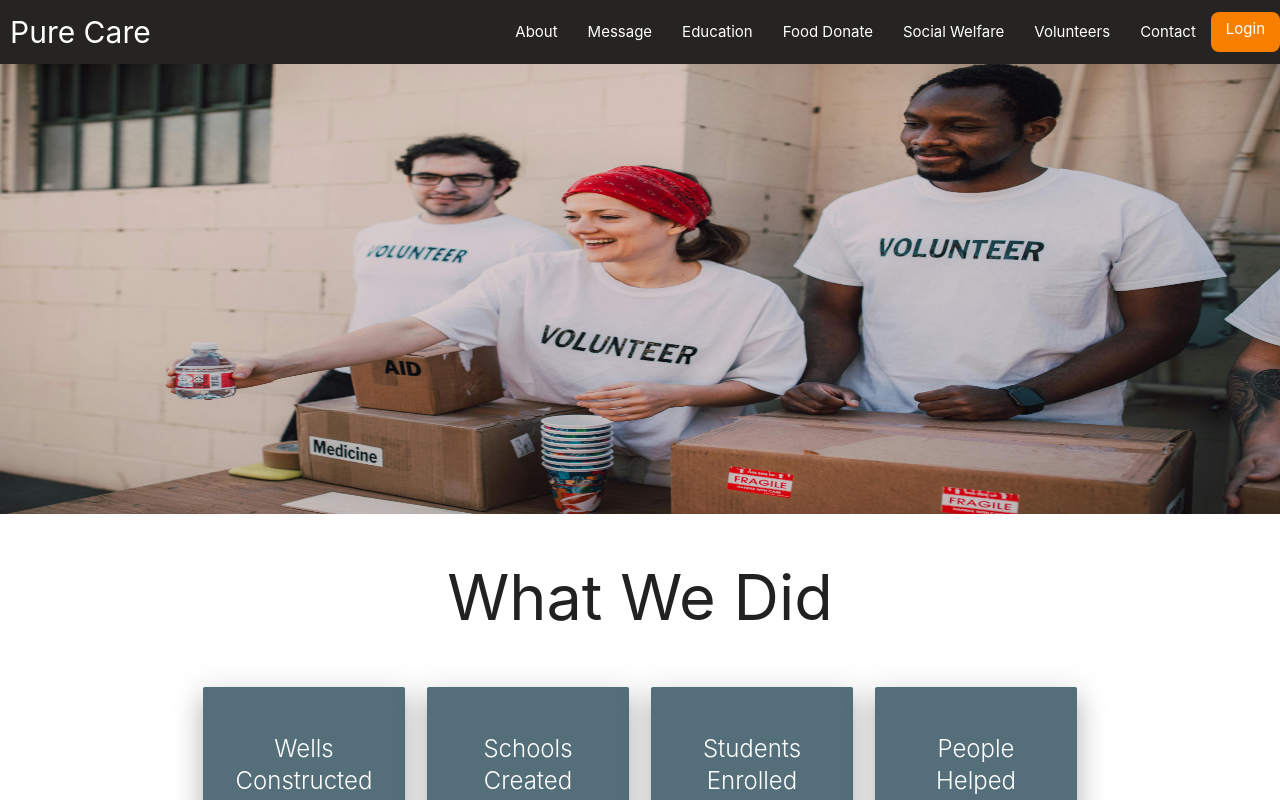
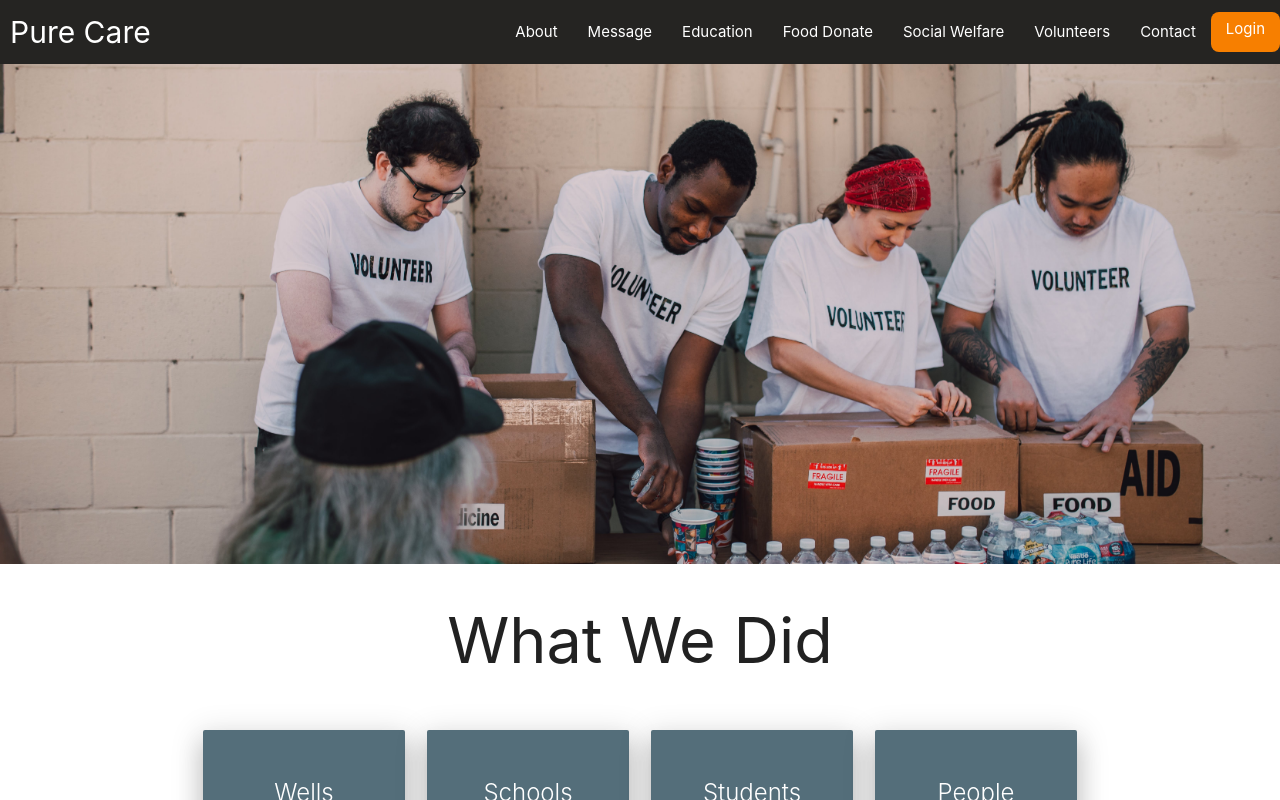
Before and after one commit to Thapavikas/Pure-Care_charity_system, a React (Create React App) app: page / in a window 1280 px wide. Shown: the top 800 px of the page. Built offline with nearby package versions, Linux system fonts and the light colour scheme.

Commit message:
modified files

```diff
--- a/src/components/layouts/Banner.css
+++ b/src/components/layouts/Banner.css
@@ -1,4 +1,7 @@
-img{
-    height: 450px;
+.bannerimg{
+    background: url('../../img//banner/backgroundImg3.jpg');
+    background-size: cover;
+    background-position: center;
+    height: 500px;
     width: 100%;
 }
--- a/src/components/layouts/Banner.js
+++ b/src/components/layouts/Banner.js
@@ -1,11 +1,9 @@
 import React from 'react';
-import backgroundImg from '../../img/banner/backgroundImg.jpg';
 import '../layouts/Banner.css'
 
 const Banner = () => {
   return (
-    <div>
-      <img src={backgroundImg}/>
+    <div class='bannerimg'>
       <br />
     </div>
   );
--- a/src/components/layouts/Campaign.css
+++ b/src/components/layouts/Campaign.css
@@ -46,7 +46,7 @@
     left: 22rem;
  }
 
- @media (max-width:768px) {
+ @media only screen and (max-width:768px) {
     .Accheading{
         text-decoration:underline;
          text-align:center;
@@ -93,7 +93,7 @@
 
  }
 
- @media (max-width:500px) {
+ @media only screen and (max-width:500px) {
     .Accheading{
         text-decoration:underline;
          text-align:center;
--- a/src/components/pages/Education.css
+++ b/src/components/pages/Education.css
@@ -23,6 +23,7 @@
   .para{
     text-align: center;
   }
+
   @media only screen and (max-width:1320px){
     .banner{
       width: 100%;
@@ -106,7 +107,7 @@
     width: 100%;
     height: 100%;
     border-radius: 20px;
-    transition: 0.5s all  ease-in-out;
+    transition: 0.5s all ease-in-out;
   }
   .wrapper img:hover{
      transform: scale(.9);
```
